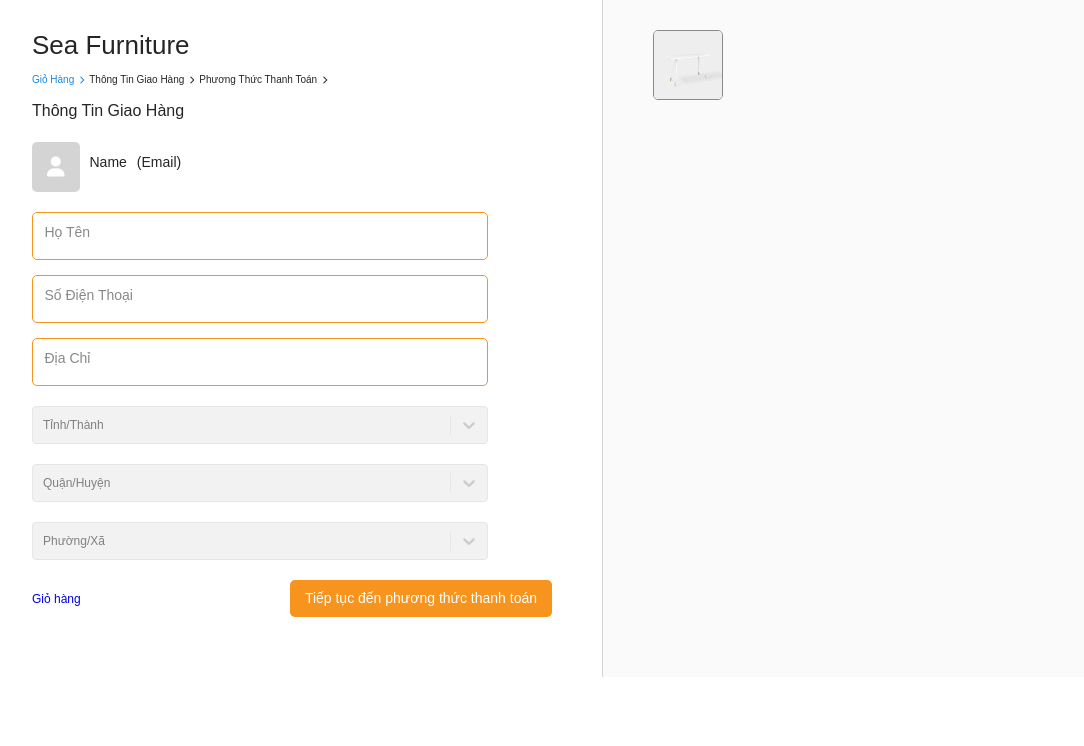
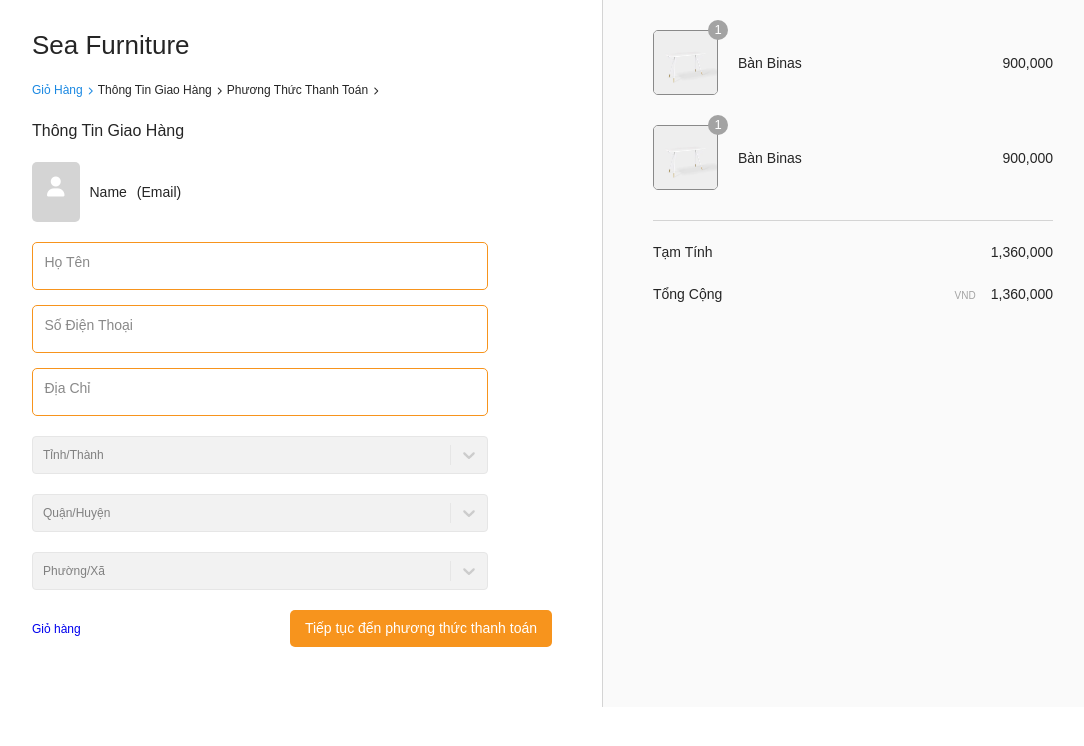
Before and after one commit to IamLongg/Furniture, a React (Create React App) app in the folder frontend/: page /shipping in a window 1280 px wide. Shown: the top 746 px of the page, without its empty margins (88-1172 px from the left). Built offline with nearby package versions, Linux system fonts and the light colour scheme; no server answers.

Commit message:
shipping

```diff
--- a/frontend/src/App.js
+++ b/frontend/src/App.js
@@ -17,7 +17,7 @@
   useEffect(() => {
     setTimeout(() => {
       setIsLoading(false);
-    }, 4000);
+    }, 3000);
   }, [isLoading]);
   return (
     <>
--- a/frontend/src/styles/_shipmentDetail.scss
+++ b/frontend/src/styles/_shipmentDetail.scss
@@ -10,8 +10,8 @@
         line-height: 3rem;
       }
       span {
-        @include text(1rem);
-        line-height: 4rem;
+        @include text(1.2rem);
+        line-height: 6rem;
         i {
           font-size: 0.8rem;
           margin: 0 0.5rem;
@@ -134,12 +134,70 @@
     background-color: #fafafa;
     border-left: 0.1rem solid $gray-light;
     padding: 3rem 0 0 5rem;
-    img {
-      width: 7rem;
-      height: 7rem;
-      border-radius: 0.5rem;
-      object-fit: cover;
-      border: 0.1rem solid $gray;
+    .max-with {
+      max-width: 40rem;
+      .info-product {
+        display: flex;
+        justify-content: space-between;
+        align-items: center;
+        padding-bottom: 3rem;
+        .image {
+          position: relative;
+          display: flex;
+          align-items: center;
+          gap: 2rem;
+          img {
+            position: relative;
+            width: 6.5rem;
+            height: 6.5rem;
+            border-radius: 0.5rem;
+            object-fit: cover;
+            border: 0.1rem solid $gray;
+          }
+          span {
+            position: absolute;
+            top: -1rem;
+            left: 5.5rem;
+            font-size: 1.3rem;
+            height: 2rem;
+            width: 2rem;
+            line-height: 2rem;
+            text-align: center;
+            background-color: $gray-light1;
+            border-radius: 50%;
+            color: $white;
+          }
+          .name {
+            @include text(1.4rem);
+          }
+        }
+        .price {
+          @include text(1.4rem);
+        }
+      }
+      .temporary-price {
+        display: flex;
+        justify-content: space-between;
+        padding-top: 2rem;
+        border-top: 0.1rem solid $gray-light;
+        p {
+          @include text(1.4rem);
+        }
+      }
+      .total {
+        display: flex;
+        justify-content: space-between;
+        margin-top: 2rem;
+        h2 {
+          @include text(1.4rem);
+          span {
+            font-size: 1rem;
+            text-transform: uppercase;
+            color: $gray-light1;
+            padding: 0 1.5rem;
+          }
+        }
+      }
     }
   }
 }
--- a/frontend/src/styles/_variables.scss
+++ b/frontend/src/styles/_variables.scss
@@ -3,6 +3,7 @@
 $text: #252525;
 $gray: #898989;
 $gray-light: #d4d4d4;
+$gray-light1: #a3a3a3;
 $boder: 0.2rem solid #f7941d;
 $white: #fff;
 $box-shadow: 0 0.3rem 1rem 0 rgb(0 0 0 / 5%);
--- a/frontend/src/views/ShipmentDetail.js
+++ b/frontend/src/views/ShipmentDetail.js
@@ -95,7 +95,34 @@
         </form>
       </div>
       <div className="info-payment">
-        <img src={img} alt="product" />
+        <div className="max-with">
+          <div className="info-product">
+            <div className="image">
+              <img src={img} alt="product" />
+              <span className="count">1</span>
+              <h5 className="name">bàn binas</h5>
+            </div>
+            <h5 className="price">900,000</h5>
+          </div>
+          <div className="info-product">
+            <div className="image">
+              <img src={img} alt="product" />
+              <span className="count">1</span>
+              <h5 className="name">bàn binas</h5>
+            </div>
+            <h5 className="price">900,000</h5>
+          </div>
+          <div className="temporary-price">
+            <p>tạm tính</p>
+            <p>1,360,000</p>
+          </div>
+          <div className="total">
+            <h2 className="sumTotal">tổng cộng</h2>
+            <h2 className="sumTotal">
+              <span>vnd</span>1,360,000
+            </h2>
+          </div>
+        </div>
       </div>
     </div>
   );
```
